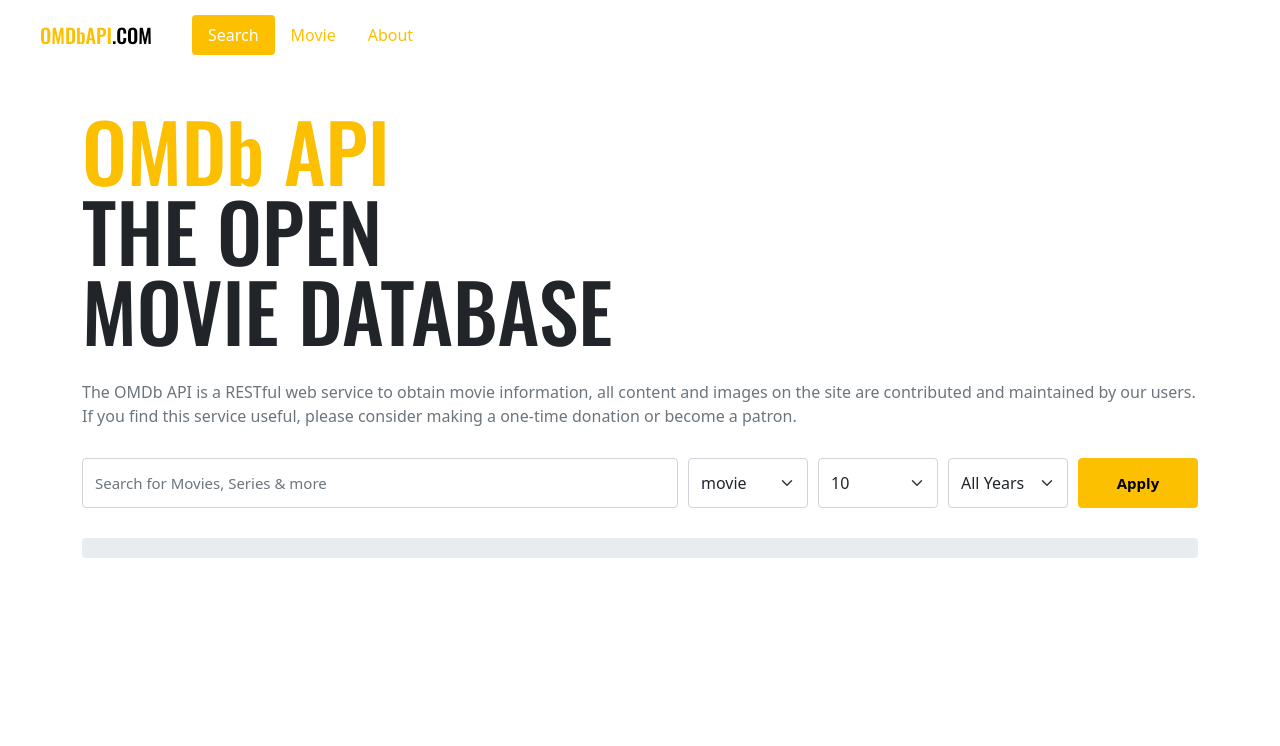
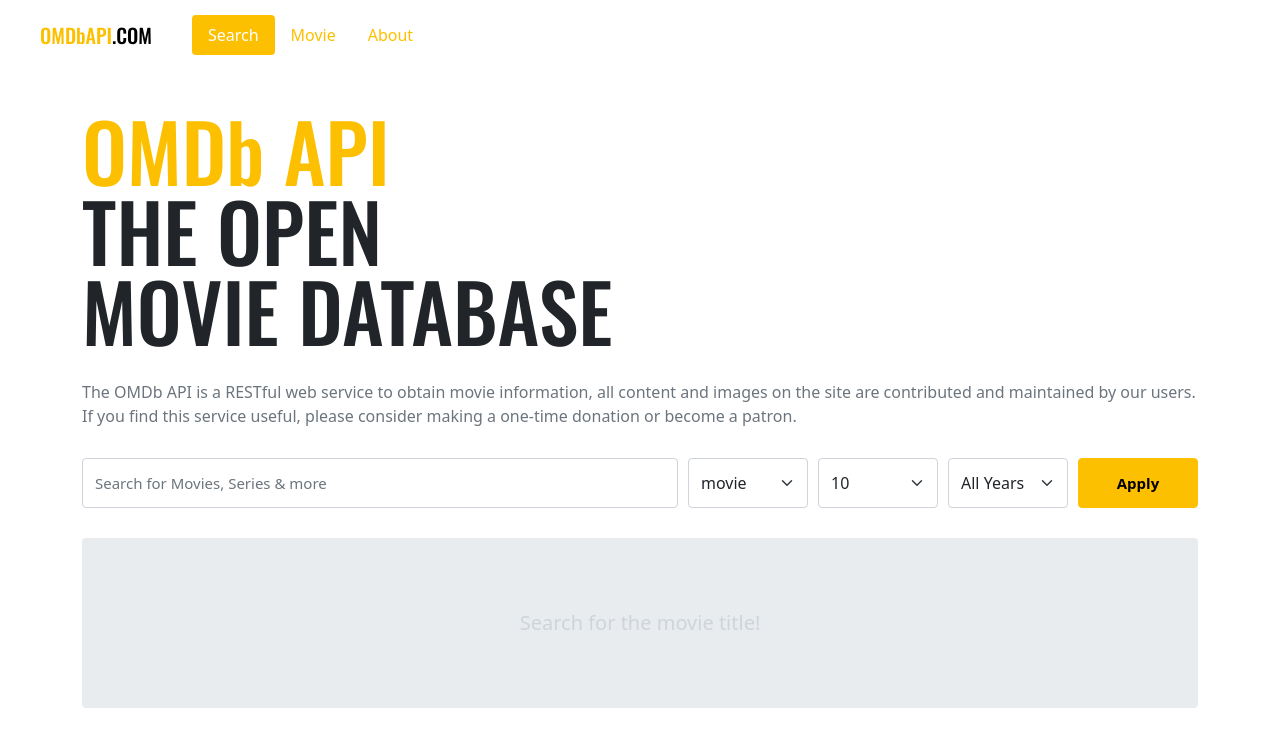
Before and after one commit to Doyeon-Kang/Web_PlayGround, a Vue app: page /#/ in a window 1280 px wide. Shown: the top 746 px of the page. Built offline with nearby package versions, Linux system fonts and the light colour scheme.

Commit message:
에러 메시지 출력과 로딩 애니메이션

```diff
--- a/src/components/MovieList.vue
+++ b/src/components/MovieList.vue
@@ -1,10 +1,11 @@
 <template>
     <div class="container">
-        <div class="inner">
-            <div class="message">
+        <div :class="{ 'no-result': !movies.length }" class="inner">
+            <div v-if="loading" class="spinner-border text-primary"></div>
+            <div v-if="message" class="message">
                 {{ message }}
             </div>
-            <div class="movies">
+            <div v-else class="movies">
                 <MovieItem v-for="movie in movies" :key="movie.imdbID" :movie="movie" />
             </div>
         </div>
@@ -24,6 +25,9 @@
         },
         message() {
             return this.$store.state.movie.message
+        },
+        loading() {
+            return this.$store.state.movie.loading
         }
     }
 }
@@ -38,6 +42,14 @@
         background-color: $gray-200;
         padding: 10px 0;
         border-radius: 4px;
+        text-align: center;
+        &.no-result {
+            padding: 70px 0;
+        }
+    }
+    .message {
+        color: $gray-400;
+        font-size: 20px;
     }
     .movies {
         display: flex;
--- a/src/store/movie.js
+++ b/src/store/movie.js
@@ -8,7 +8,7 @@
     state: () => {
         return {
             movies: [],
-            message: '',
+            message: 'Search for the movie title!',
             loading: false
         }
     },
@@ -30,6 +30,12 @@
     // 비동기 처리
     actions: {
         async searchMovies({ state, commit }, payload) {
+            if (state.loading) return
+
+            commit('updateState', {
+                message: '',
+                loading: true
+            })
             try {
                 const res = await _fetchMovie({...payload, page:1})
                 const { Search, totalResults } = res.data
@@ -58,6 +64,10 @@
                     movies: [],
                     message
                 })
+            } finally {
+                commit('updateState', {
+                    loading: false
+                })
             }
         }
     }
```
